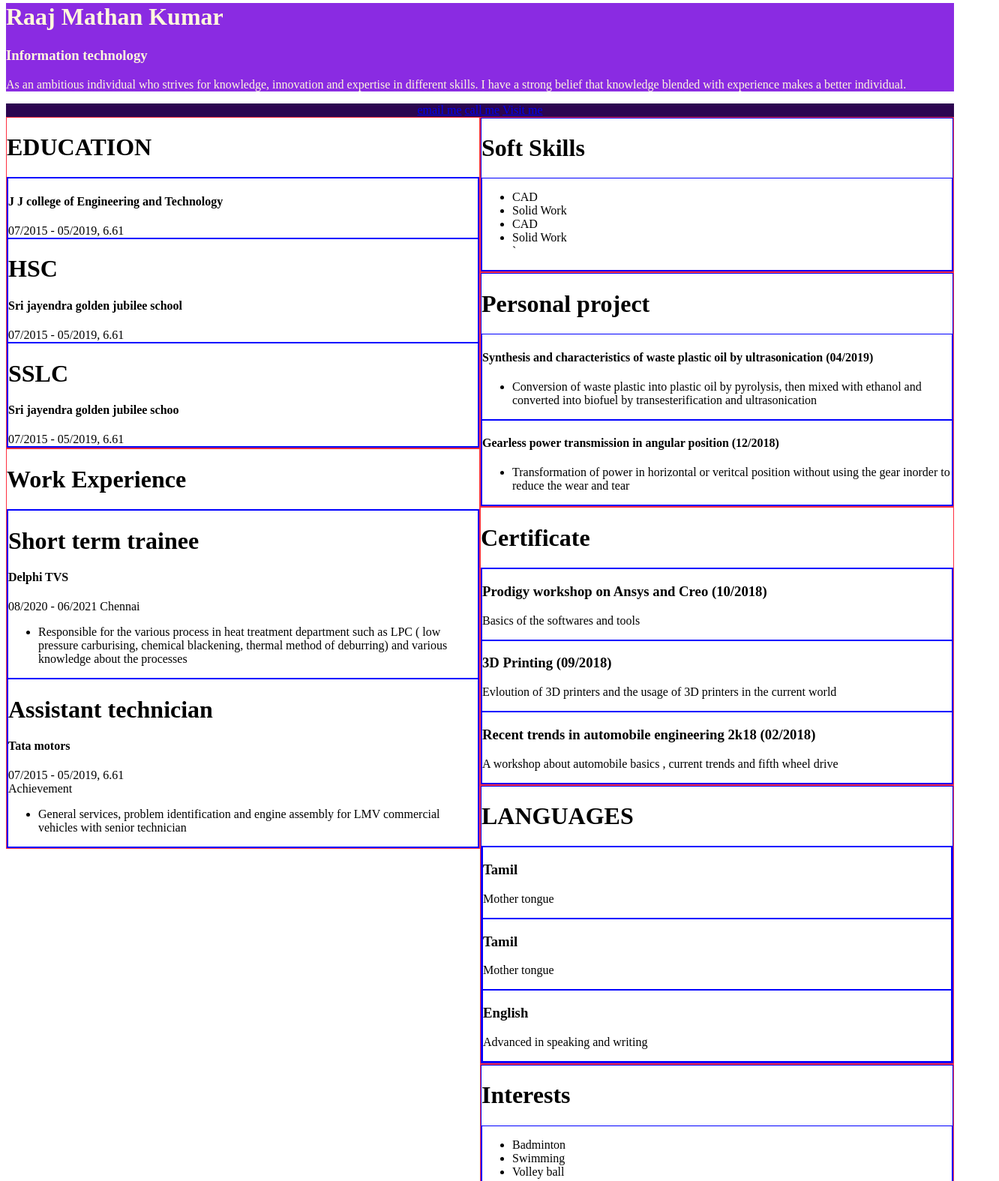
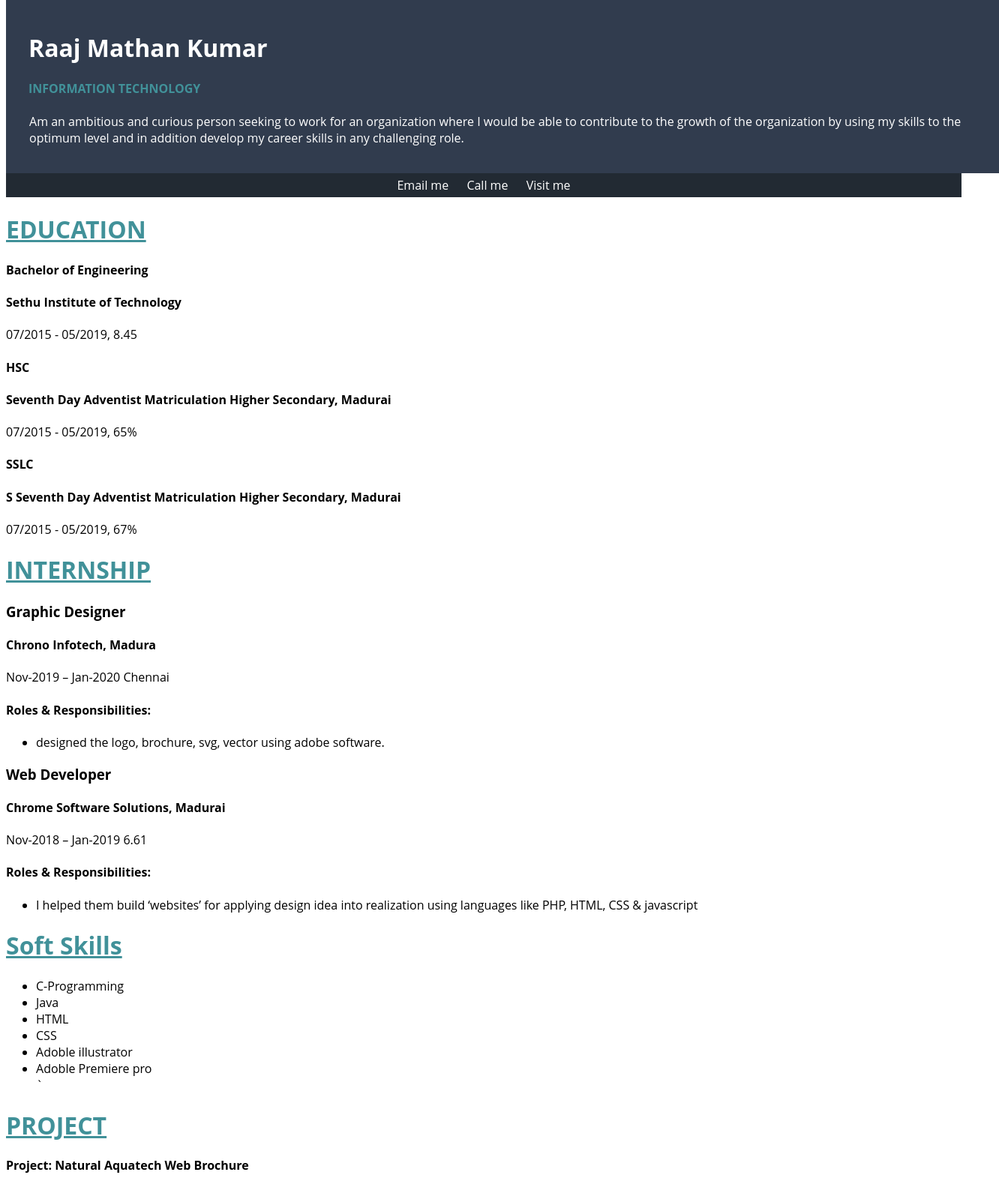
Before and after one commit to raajmathankumar/personal-portfolio1, a website: page index.html in a window 1280 px wide. Shown: the part 17-1592 px from the top of the page at 75% size, 1332 px wide, since content can reach past the window. Drawn offline with Linux system fonts and the light colour scheme.

Commit message:
css added

```diff
--- /dev/null
+++ b/css/reset.css
@@ -0,0 +1,102 @@
+/*
+html5doctor.com Reset Stylesheet
+v1.6.1
+Last Updated: 2010-09-17
+Author: Richard Clark - http://richclarkdesign.com
+Twitter: @rich_clark
+*/
+
+html, body, div, span, object, iframe,
+h1, h2, h3, h4, h5, h6, p, blockquote, pre,
+abbr, address, cite, code,
+del, dfn, em, img, ins, kbd, q, samp,
+small, strong, sub, sup, var,
+b, i,
+dl, dt, dd, ol, ul, li,
+fieldset, form, label, legend,
+table, caption, tbody, tfoot, thead, tr, th, td,
+article, aside, canvas, details, figcaption, figure,
+footer, header, hgroup, menu, nav, section, summary,
+time, mark, audio, video {
+    margin:0;
+    padding:0;
+    border:0;
+    outline:0;
+    font-size:100%;
+    vertical-align:baseline;
+    background:transparent;
+}
+
+body {
+    line-height:1;
+}
+
+article,aside,details,figcaption,figure,
+footer,header,hgroup,menu,nav,section {
+    display:block;
+}
+
+nav ul {
+    list-style:none;
+}
+
+blockquote, q {
+    quotes:none;
+}
+
+blockquote:before, blockquote:after,
+q:before, q:after {
+    content:'';
+    content:none;
+}
+
+a {
+    margin:0;
+    padding:0;
+    font-size:100%;
+    vertical-align:baseline;
+    background:transparent;
+}
+
+/* change colours to suit your needs */
+ins {
+    background-color:#ff9;
+    color:#000;
+    text-decoration:none;
+}
+
+/* change colours to suit your needs */
+mark {
+    background-color:#ff9;
+    color:#000;
+    font-style:italic;
+    font-weight:bold;
+}
+
+del {
+    text-decoration: line-through;
+}
+
+abbr[title], dfn[title] {
+    border-bottom:1px dotted;
+    cursor:help;
+}
+
+table {
+    border-collapse:collapse;
+    border-spacing:0;
+}
+
+/* change border colour to suit your needs */
+hr {
+    display:block;
+    height:1px;
+    border:0;
+    border-top:1px solid #cccccc;
+    margin:1em 0;
+    padding:0;
+}
+
+input, select {
+    vertical-align:middle;
+}
--- /dev/null
+++ b/css/styles.css
@@ -0,0 +1,43 @@
+*{
+  font-family: Open Sans;
+}
+
+
+#header {
+  background-color: rgb(49 60 78);
+  width: 100%;
+  padding: 30px;
+  height: 180px;
+}
+h1{
+  color: #419199;
+  text-decoration: underline;
+}
+
+
+
+#header h1 {
+  color: white;
+
+
+  text-decoration: none;
+}
+#header h4 {
+  color: #419199;
+}
+#header p {
+  padding: 1px;
+  color: white;
+}
+
+#contact {
+  text-align: center;
+  width: 100%;
+padding: 5px;
+  background-color: rgb(34 42 51);
+}
+#contact a {
+  text-decoration: none;
+  color: white;
+  padding: 10px;
+}
--- a/index.html
+++ b/index.html
@@ -1,147 +1,120 @@
+
 <!DOCTYPE html>
 <html lang="en">
    <html>
-
       <head>
          <meta charset='utf-8'>
          <meta http-equiv='X-UA-Compatible' content='IE=edge'>
          <title>Raaj mathan</title>
          <meta name='viewport' content='width=device-width, initial-scale=1'>
-    <link rel='stylesheet' type='text/css' media='screen' href='main.css'>
+       <!--<link rel="stylesheet" href="css\reset.css">-->
+         <link rel='stylesheet' href="css\styles.css">
+<meta="keyword">
          <script src='main.js'></script>
-   <style>
-       .content-details{
-           border: 1px solid blue;
-       }
-       .content-work-experience{
-        border: 1px solid red;
-       }
-       .content{
-           border: 1px solid rgb(255, 47, 64);
-       }
-       #left{
-           float: left;
-           width: 50%;
-       }
-       #right{
-           float: right;
-           width: 50%;
-       }
-       #header{
-           background-color: blueviolet;
-           color: cornsilk;
-       }
-       #contact{
-           text-align: center;
-        background-color: rgb(44, 5, 80);
-           color: cornsilk;
-       }
-   </style>
+
       </head>
+      <body>
 
-<body>
 <!--header-->
+
          <div id="header">
             <h1>Raaj Mathan Kumar</h1>
-        <h3>Information technology</h3>
-        <p>As an ambitious individual who strives for knowledge, innovation and expertise in different
-            skills. I have a strong belief that knowledge blended with experience makes a better
-            individual.</p>
+            <h4>INFORMATION TECHNOLOGY</h4>
+            <p>Am an ambitious and curious person seeking to work for an organization where I would be able to contribute
+               to the growth of the organization by using my skills to the optimum level and in addition develop my career
+               skills in any challenging role.
+            </p>
          </div>
-               <!--header-->
+
 <!--contact-->
+
     <div id="contact">
-        <a href="mailto:raajmathan98@gmail.com">email me</a>
-        <a href="tel:7358998293">call me</a>
+            <a href="mailto:raajmathan98@gmail.com">Email me</a>
+            <a href="tel:7358998293">Call me</a>
             <a href="https://www.google.com/maps/place/Jayabharath+City,+Madurai,+Tamil+Nadu+625012/@9.8827035,78.1204641,18z/data=!3m1!4b1!4m9!1m2!10m1!1e2!3m5!1s0x3b00c55ad6411881:0x4ff9c7c6942af6a8!8m2!3d9.8827007!4d78.121699!16s%2Fg%2F12hnrfds9" target=_blank" title="sometime hide"
                "> Visit me
             </a>
          </div>
 
-              <!--contact-->
-
-              <!--MAin content-->
+<!--Main content-->
 
          <div id="main-content">
             <div id="left">
+ <!--Education-->
                <div class="content">
                   <h1>EDUCATION</h1>
                   <div class="content-details">
-
                      <div class="content-details">
-
-        <h4>J J college of Engineering and Technology</h4>
+                        <h4>Bachelor of Engineering</h4>
+                        <h4>Sethu Institute of
+                           Technology
+                        </h4>
                         <span>07/2015 - 05/2019, </span>
-                <span>6.61</span>
+                        <span>8.45</span>
                      </div>
 
                      <div class="content-details">
-            <h1>HSC</h1>
-            <h4>Sri jayendra golden jubilee school</h4>
+                        <h4>HSC</h4>
+                        <h4>
+                           Seventh Day Adventist
+                           Matriculation Higher
+                           Secondary, Madurai
+                        </h4>
                         <span>07/2015 - 05/2019, </span>
-                <span>6.61</span>
+                        <span>65%</span>
                      </div>
 
                      <div class="content-details">
-                <h1>SSLC</h1>
-                <h4>Sri jayendra golden jubilee schoo</h4>
+                        <h4>SSLC</h4>
+                        <h4>S
+                           Seventh Day Adventist
+                           Matriculation Higher
+                           Secondary, Madurai
+                        </h4>
                         <span>07/2015 - 05/2019, </span>
-                <span>6.61</span>
+                        <span>67%</span>
                      </div>
                   </div>
                </div>
 
-             <!--Work experience-->
+ <!--Internship-->
 
                <div class="content">
-<h1>Work Experience</h1>
+                  <h1>INTERNSHIP</h1>
                   <div class="content-details">
                      <div class="content-details">
-        <h1>Short term trainee</h1>
-        <h4>Delphi TVS</h4>
-        <span>08/2020 - 06/2021</span>
+                        <h3>Graphic Designer</h3>
+                        <h4>Chrono Infotech, Madura</h4>
+                        <span>Nov-2019 – Jan-2020</span>
                         <span>Chennai</span>
                         <div>
+                           <h4>Roles & Responsibilities:</h4>
                            <ul>
-                <li>Responsible for the various process in heat treatment
-                    department such as LPC ( low pressure carburising, chemical blackening, thermal method of deburring)
-                    and various knowledge about the processes</li>
+                              <li> designed the logo, brochure, svg, vector using adobe software.</li>
                            </ul>
                         </div>
-
                      </div>
 
-
                      <div class="content-details">
-            <h1>Assistant technician</h1>
-            <h4>Tata motors</h4>
-
-                    <span>07/2015 - 05/2019, </span>
+                        <h3>Web Developer</h3>
+                        <h4>Chrome Software Solutions, Madurai</h4>
+                        <span>Nov-2018 – Jan-2019</span>
                         <span>6.61</span>
-
-                <div>Achievement
-
+                        <div>
+                           <h4>Roles & Responsibilities:</h4>
                            <ul>
                               <li>
-                            General services, problem identification and engine
-                            assembly for LMV commercial vehicles with senior
-                            technician
+                                 I helped them build ‘websites’ for applying design idea into realization using languages like PHP, HTML, CSS
+                                 & javascript
                               </li>
                            </ul>
                         </div>
                      </div>
-
+                  </div>
                </div>
             </div>
 
-
-
-</div>
-
-
 <!---right content-->
-
-
 
             <div id="right">
                <div class="content">
@@ -149,104 +122,92 @@
                      <h1>Soft Skills</h1>
                      <div class="content-details">
                         <ul>
-              <li>CAD</li>
-                <li>Solid Work</li>
-                <li>CAD</li>
-                <li>Solid Work</li>
-        `   </ul>
-         </div>
-        </div>
-    </div>
-   <!--Personal project-->
-
-<div class="content">
-    <div class="content-details">
-        <h1>Personal project</h1>
-    <div class="content-details">
-        <h4>Synthesis and characteristics of waste plastic oil by
-            ultrasonication (04/2019)</h4>
-            <ul>
-                <li>Conversion of waste plastic into plastic oil by pyrolysis, then
-                    mixed with ethanol and converted into biofuel by
-                    transesterification and ultrasonication</li>
-            </ul>
-    </div>
-    <div class="content-details">
-        <h4>Gearless power transmission in angular position
-            (12/2018)</h4>
-            <ul>
-                <li>Transformation of power in horizontal or veritcal position
-                    without using the gear inorder to reduce the wear and tear</li>
+                           <li>C-Programming</li>
+                           <li>Java</li>
+                           <li>HTML</li>
+                           <li>CSS</li>
+                           <li>Adoble illustrator</li>
+                           <li>Adoble Premiere pro</li>
+                           `
                         </ul>
                      </div>
                   </div>
                </div>
 
+<!--project-->
+
                <div class="content">
-
-            <h1>Certificate</h1>
+                  <div class="content-details">
+                     <h1>PROJECT</h1>
+                     <div class="content-details">
+                        <h4>Project: Natural Aquatech Web Brochure</h4>
+                        <ul>
+                           <li>To create an interactive web brochure with many features showing.
+                              Accomplishments: Was able to learn building a good information architecture of laying out only the necessary
+                              information in a hierarchy
+                           </li>
+                        </ul>
+                     </div>
 
                      <div class="content-details">
+                        <h4>Ralois Architect Website
+                        </h4>
+                        <ul>
+                           <li> Got hands-on experience on building a real-time website experience. Learnt programming
+                              skills for a biog project and the disciples that are followed.
+                           </li>
+                        </ul>
+                     </div>
+                  </div>
+               </div>
+ <!--Hobies-->
+
+               <div class="content">
+                  <h1>HOBIES</h1>
                   <div class="content-details">
-
-                <h3>Prodigy workshop on Ansys and Creo (10/2018)</h3>
-                <p>Basics of the softwares and tools</p>
-        </div>
-    <div class="content-details">
-        <h3>3D Printing (09/2018)
-        </h3>
-        <p>Evloution of 3D printers and the usage of 3D printers in the
-            current world</p>
-    </div>
-    <div class="content-details">
-        <h3>Recent trends in automobile engineering 2k18
-            (02/2018)</h3>
-        <p>A workshop about automobile basics , current trends and fifth
-            wheel drive</p>
+                     <ul>
+                        <li>Sketching
+                        </li>
+                        <li>Reading about crypyocurrency</li>
+                        <li>Learning to build 3d Models</li>
+                        <li>Reading articles about covid impacts and technology changes study </li>
+                        <li>Reading Books </li>
+                     </ul>
                   </div>
                </div>
 
-</div>
-
+<!--Languages-->
 
                <div class="content">
-
                   <div class="content-details">
                      <h1>LANGUAGES</h1>
                      <div class="content-details">
                         <div class="content-details">
-        <h3>Tamil</h3>
+                           <h4>Tamil</h4>
                            <p>Mother tongue</p>
                         </div>
-
                         <div class="content-details">
-        <h3>Tamil</h3>
-        <p>Mother tongue</p>
-    </div>
-
-    <div class="content-details">
-        <h3>English</h3>
+                           <h4>English</h4>
                            <p>Advanced in speaking and
-            writing</p>
+                              writing
+                           </p>
                         </div>
                      </div>
                   </div>
                </div>
 
+<!--Interests-->
+
                <div class="content">
+                  <div class="content-details-box">
+                     <h1>INTERESTS</h1>
                      <div class="content-details">
-    <h1>Interests</h1>
-    <div class="content-details">
-        <ul>
-            <li>Badminton</li>
-            <li>Swimming</li>
-            <li>Volley ball</li>
-        </ul>
+                        <div class="content-details-tag">Badminton</div>
+                        <div class="content-details-tag">Swimming</div>
+                        <div class="content-details-tag">Volley ball</div>
                      </div>
                   </div>
                </div>
-
-
             </div>
          </div>
       </body>
```
Lines whose indentation alone changed are shown as unchanged.
